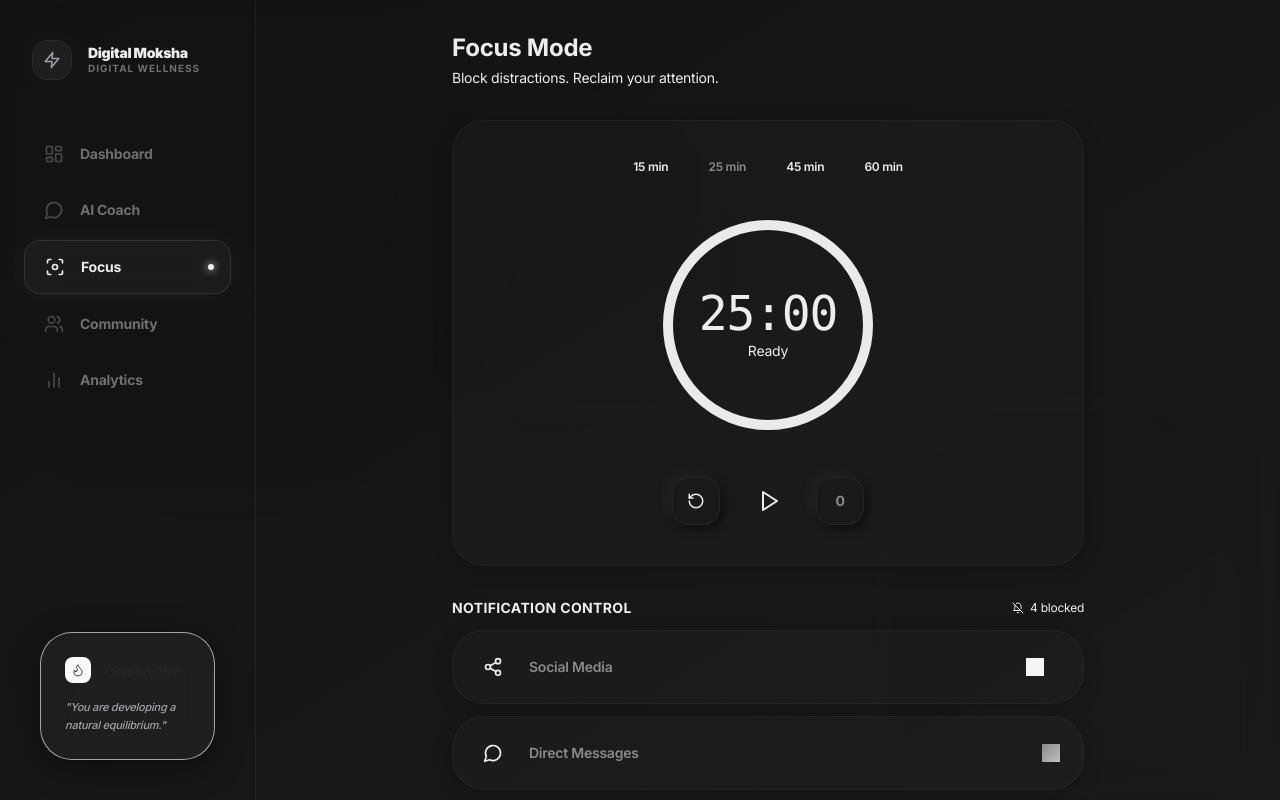
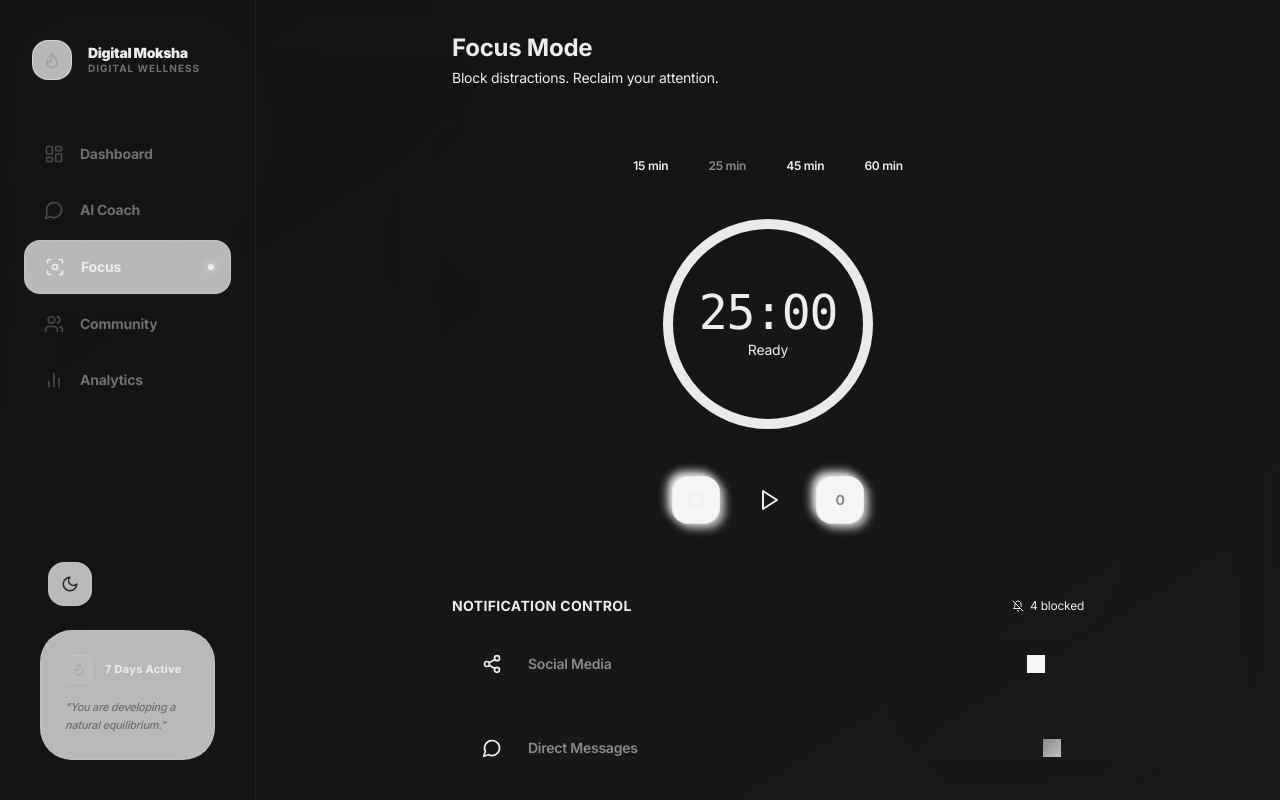
Before and after one commit to nishkarshsharma051-ai/Librate-Mind, a Next.js app in the folder digital-moksha/: page /focus in a window 1280 px wide. Shown: the top 800 px of the page. Built offline with nearby package versions, Linux system fonts and the light colour scheme.

Commit message:
Dual-Theme Upgrade: Integrated next-themes with a premium ThemeToggle and adaptive design tokens (Commit 28d9d00)

```diff
--- a/digital-moksha/app/globals.css
+++ b/digital-moksha/app/globals.css
@@ -3,10 +3,33 @@
 @tailwind utilities;
 
 :root {
+  /* Light Theme (Default) */
+  --background: #FFFFFF;
+  --foreground: #1A1A1A;
+  --surface: #F5F5F5;
+  --secondary: #8A8A8A;
+  --muted: #A0A0A0;
+  --border: rgba(0,0,0,0.05);
+  --glass-bg: rgba(255,255,255,0.7);
+  --glass-border: rgba(255,255,255,0.4);
+  --shadow: rgba(0,0,0,0.05);
+  --neu-light: #FFFFFF;
+  --neu-dark: #D1D1D1;
+}
+
+[data-theme='dark'] {
+  /* Dark Theme */
   --background: #121212;
   --foreground: #EDEDED;
+  --surface: #1A1A1A;
   --secondary: #A0A0A0;
   --muted: #6F6F6F;
+  --border: rgba(255,255,255,0.05);
+  --glass-bg: rgba(255,255,255,0.04);
+  --glass-border: rgba(255,255,255,0.08);
+  --shadow: rgba(0,0,0,0.4);
+  --neu-light: #242424;
+  --neu-dark: #0f0f0f;
 }
 
 /* ── Base ── */
@@ -19,65 +42,49 @@
     font-family: 'Inter', -apple-system, BlinkMacSystemFont, "Segoe UI", Roboto, sans-serif;
     letter-spacing: -0.015em;
     overflow-x: hidden;
+    transition: background-color 0.4s ease, color 0.4s ease;
   }
 }
 
 /* ── Components ── */
 
 @layer components {
-  .card {
-    background: rgba(255, 255, 255, 0.02);
-    border-radius: 2rem;
-    box-shadow: 0 4px 20px rgba(0,0,0,0.2);
-    transition: all 0.4s cubic-bezier(0.16, 1, 0.3, 1);
-    border: 1px solid rgba(255,255,255,0.04);
-  }
-  .card:hover {
-    background: rgba(255, 255, 255, 0.04);
-    box-shadow: 0 10px 40px rgba(0,0,0,0.3);
-  }
-
   .glass-card {
-    background: rgba(255, 255, 255, 0.04);
+    background: var(--glass-bg);
     backdrop-filter: blur(16px) saturate(160%);
     -webkit-backdrop-filter: blur(16px) saturate(160%);
-    border: 1px solid rgba(255, 255, 255, 0.08);
-    box-shadow: 0 8px 32px rgba(0,0,0,0.4);
+    border: 1px solid var(--glass-border);
+    box-shadow: 0 8px 32px var(--shadow);
     border-radius: 2rem;
+    transition: all 0.4s ease;
   }
 
   .glass-bubble {
     position: absolute;
-    background: radial-gradient(circle at 35% 35%, rgba(255,255,255,0.06) 0%, rgba(255,255,255,0.01) 100%);
+    background: radial-gradient(circle at 35% 35%, rgba(255,255,255,0.1) 0%, rgba(255,255,255,0) 100%);
     backdrop-filter: blur(20px);
     border-radius: 50%;
-    border: 1px solid rgba(255,255,255,0.03);
+    border: 1px solid rgba(255,255,255,0.05);
     z-index: -1;
     pointer-events: none;
+    opacity: 0.15;
   }
 
   .neu-btn {
-    @apply bg-[#1A1A1A] rounded-2xl transition-all active:scale-[0.97] active:translate-y-0.5 border border-white/5;
-    box-shadow: 4px 4px 10px #0f0f0f, -4px -4px 10px #242424;
+    @apply rounded-2xl transition-all active:scale-[0.97] active:translate-y-0.5 border;
+    background: var(--surface);
+    border-color: var(--border);
+    box-shadow: 4px 4px 10px var(--neu-dark), -4px -4px 10px var(--neu-light);
   }
   .neu-btn:hover {
-    box-shadow: 6px 6px 14px #0f0f0f, -6px -6px 14px #242424;
-    border-color: rgba(255,255,255,0.1);
+    box-shadow: 6px 6px 14px var(--neu-dark), -6px -6px 14px var(--neu-light);
   }
   .neu-btn:active {
-    box-shadow: inset 4px 4px 10px #0f0f0f, inset -4px -4px 10px #242424;
-  }
-
-  .gradient-text {
-    background: linear-gradient(135deg, #FFFFFF 0%, #A0A0A0 100%);
-    -webkit-background-clip: text;
-    background-clip: text;
-    -webkit-text-fill-color: transparent;
-    font-weight: 800;
+    box-shadow: inset 4px 4px 10px var(--neu-dark), inset -4px -4px 10px var(--neu-light);
   }
 
   .hero-number {
-    background: linear-gradient(135deg, #EDEDED 0%, #6F6F6F 100%);
+    background: linear-gradient(135deg, var(--foreground) 0%, var(--muted) 100%);
     -webkit-background-clip: text;
     background-clip: text;
     -webkit-text-fill-color: transparent;
@@ -85,8 +92,6 @@
     letter-spacing: -0.05em;
   }
 }
-
-/* ── Typography & Spacing ── */
 
 .page-enter {
   animation: fadeIn 0.4s ease-out forwards;
--- a/digital-moksha/app/layout.tsx
+++ b/digital-moksha/app/layout.tsx
@@ -1,6 +1,7 @@
 import type { Metadata, Viewport } from 'next';
 import { Inter } from 'next/font/google';
 import './globals.css';
+import { ThemeProvider } from "@/components/providers/ThemeProvider";
 
 const inter = Inter({ subsets: ['latin'] });
 
@@ -33,8 +34,10 @@ export default function RootLayout({ children }: { children: React.ReactNode })
         <meta name="mobile-web-app-capable" content="yes" />
       </head>
       <body className={inter.className}> {/* Changed className and applied Inter font */}
-        <div className="premium-grain" /> {/* Added premium-grain overlay div */}
-        {children}
+        <ThemeProvider>
+          <div className="premium-grain" /> {/* Added premium-grain overlay div */}
+          {children}
+        </ThemeProvider>
       </body>
     </html>
   );
--- /dev/null
+++ b/digital-moksha/components/ThemeToggle.tsx
@@ -0,0 +1,27 @@
+'use client';
+import { useTheme } from 'next-themes';
+import { Sun, Moon } from 'lucide-react';
+import { useEffect, useState } from 'react';
+
+export default function ThemeToggle() {
+  const { theme, setTheme } = useTheme();
+  const [mounted, setMounted] = useState(false);
+
+  useEffect(() => setMounted(true), []);
+
+  if (!mounted) return null;
+
+  return (
+    <button
+      onClick={() => setTheme(theme === 'dark' ? 'light' : 'dark')}
+      className="p-3 rounded-2xl glass-card flex items-center justify-center transition-all hover:scale-110 active:scale-95 border border-white/10"
+      aria-label="Toggle theme"
+    >
+      {theme === 'dark' ? (
+        <Sun size={18} className="text-zinc-200" />
+      ) : (
+        <Moon size={18} className="text-zinc-800" />
+      )}
+    </button>
+  );
+}
--- a/digital-moksha/components/layout/Sidebar.tsx
+++ b/digital-moksha/components/layout/Sidebar.tsx
@@ -1,8 +1,9 @@
 'use client';
 import Link from 'next/link';
 import { usePathname } from 'next/navigation';
-import { LayoutDashboard, MessageCircle, Focus, Users, BarChart2, Zap, Flame } from 'lucide-react';
+import { LayoutDashboard, MessageCircle, Focus, Users, BarChart2, Flame } from 'lucide-react';
 import { clsx } from 'clsx';
+import ThemeToggle from '../ThemeToggle';
 
 const NAV = [
   { href: '/',           label: 'Dashboard', icon: LayoutDashboard },
@@ -18,8 +19,8 @@ export default function Sidebar() {
     <aside className="hidden md:flex flex-col w-64 h-screen sticky top-0 bg-transparent border-r border-white/5 px-6 py-10 gap-2 flex-shrink-0">
       {/* Brand */}
       <div className="flex items-center gap-4 px-2 mb-10">
-        <div className="w-10 h-10 rounded-2xl bg-white/5 border border-white/5 flex items-center justify-center shadow-hero-glow">
-          <Zap size={18} className="text-zinc-400" />
+        <div className="w-10 h-10 rounded-2xl glass-card flex items-center justify-center shadow-hero-glow">
+          <Flame size={18} className="text-secondary" />
         </div>
         <div>
           <p className="font-black text-primary text-sm leading-tight tracking-tight">Digital Moksha</p>
@@ -51,15 +52,18 @@ export default function Sidebar() {
       </nav>
 
       {/* Footer */}
-      <div className="mt-auto px-4">
-        <div className="glass-card p-6 border-white/60 space-y-4">
+      <div className="mt-auto px-4 space-y-6">
+        <div className="flex justify-start px-2">
+           <ThemeToggle />
+        </div>
+        <div className="glass-card p-6 border-white/10 space-y-4">
           <div className="flex items-center gap-3">
-             <div className="p-1.5 bg-zinc-50 rounded-lg">
-                <Flame size={14} className="text-zinc-800" strokeWidth={1.5} />
+             <div className="p-1.5 bg-white/5 rounded-lg border border-white/10">
+                <Flame size={14} className="text-secondary" strokeWidth={1.5} />
              </div>
-             <p className="text-[11px] font-bold text-zinc-800 tracking-wide">7 Days Active</p>
+             <p className="text-[11px] font-bold text-primary tracking-wide">7 Days Active</p>
           </div>
-          <p className="text-[11px] font-medium text-zinc-400 leading-relaxed italic">"You are developing a natural equilibrium."</p>
+          <p className="text-[11px] font-medium text-muted leading-relaxed italic">"You are developing a natural equilibrium."</p>
         </div>
       </div>
     </aside>
--- /dev/null
+++ b/digital-moksha/components/providers/ThemeProvider.tsx
@@ -0,0 +1,11 @@
+'use client';
+import { ThemeProvider as NextThemesProvider } from 'next-themes';
+import { ReactNode } from 'react';
+
+export function ThemeProvider({ children }: { children: ReactNode }) {
+  return (
+    <NextThemesProvider attribute="data-theme" defaultTheme="system" enableSystem>
+      {children}
+    </NextThemesProvider>
+  );
+}
--- a/digital-moksha/package.json
+++ b/digital-moksha/package.json
@@ -16,6 +16,7 @@
     "framer-motion": "^11",
     "lucide-react": "^0.344.0",
     "next": "14.2.29",
+    "next-themes": "^0.4.6",
     "postcss": "^8",
     "react": "^18",
     "react-dom": "^18",
```
Also changed, not shown: 1 other file (tests, documents, lock files or other folders).
